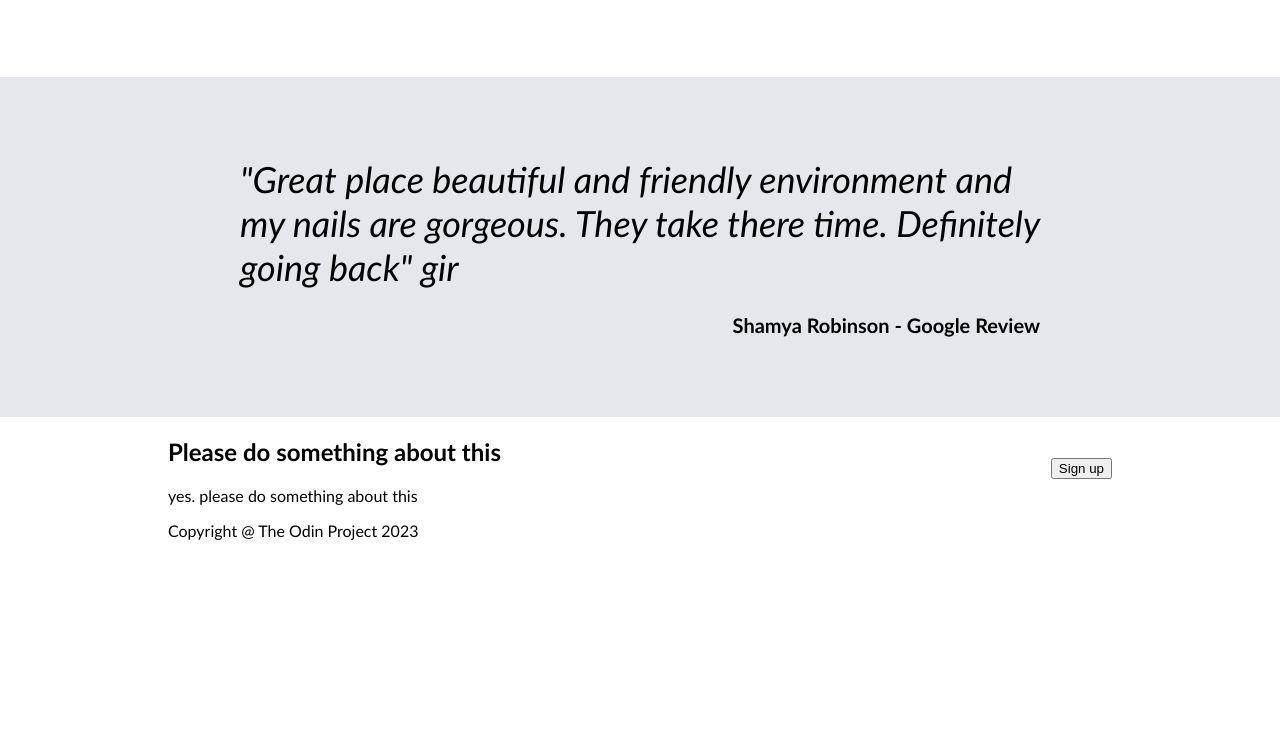
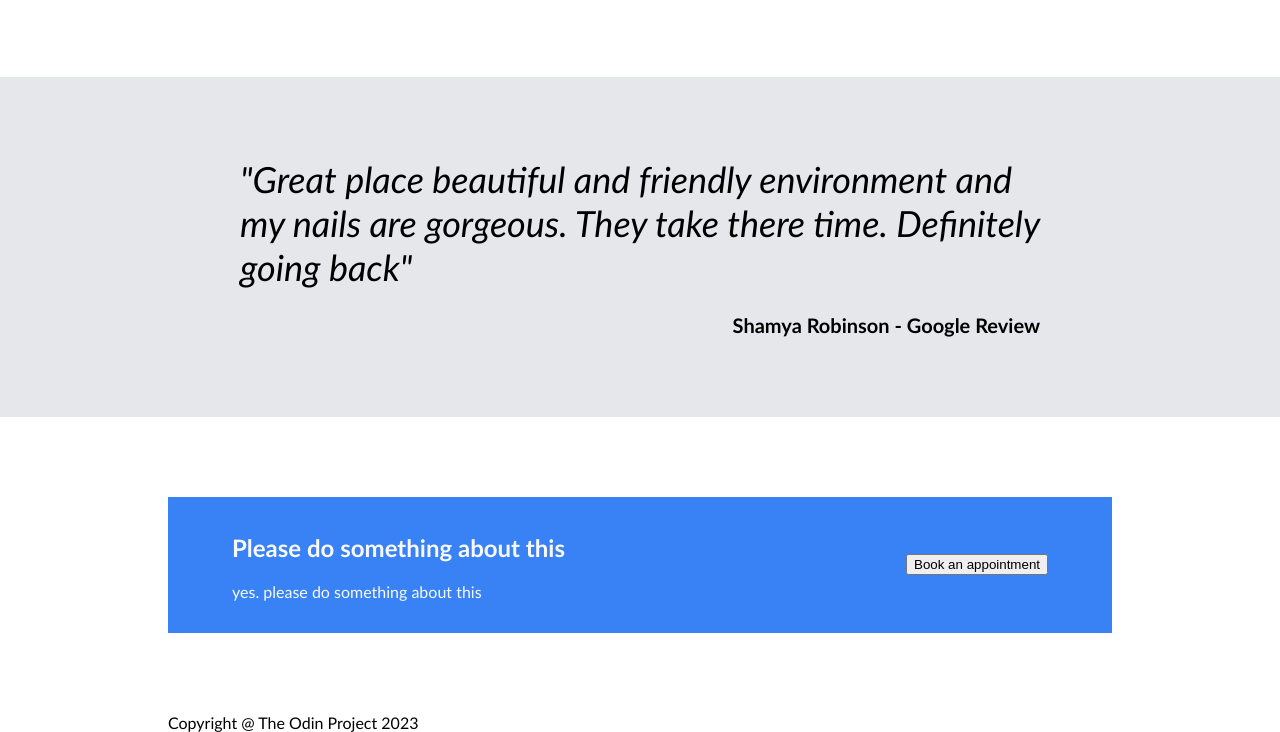
Before and after one commit to duole93/odin-landing-page, a plain HTML site: page index.html in a window 1280 px wide. Shown: the part 1070-1802 px from the top of the page. Before the commit the page ends 1610 px from the top, so only its background shows below. Drawn offline with Linux system fonts and the light colour scheme.

Commit message:
layout call to action section
add padding, flex layout and basic color

```diff
--- a/css/style.css
+++ b/css/style.css
@@ -124,12 +124,21 @@ a {
     align-self: flex-end;
 }
 
+
+
 .call-action{
+    padding: 80px 8px;
+}
 
-    /* display:flex;
+.action-box{
+    display:flex;
     justify-content: space-between;
     align-items: center;
-    background-color: #3882f6; */
+    flex:1;
+    padding: 16px 64px;
+    background: #3882F6;
+    color:#F9FAF8;
+
 }
 .footer{
     /* text-align: center; */
--- a/index.html
+++ b/index.html
@@ -61,17 +61,17 @@
         <div class="container">
             <div class="quote-text">"Great place beautiful and friendly environment and my nails are gorgeous. They take
                 there time. Definitely going back"
-            gir</div>
+            </div>
             <div class="quote-author">Shamya Robinson - Google Review</div>
         </div>
     </div>
-    <div class="call-action">
-        <div class="container">
+    <div class="call-action container">
+        <div class="action-box">
             <div class="call-action-text">
                 <h2>Please do something about this</h2>
                 <p>yes. please do something about this</p>
             </div>
-            <button class="action-button">Sign up</button>
+            <button class="action-button">Book an appointment</button>
         </div>
     </div>
     <div class="footer container">
```
Also changed, not shown: reference/landing-page-design.png.
